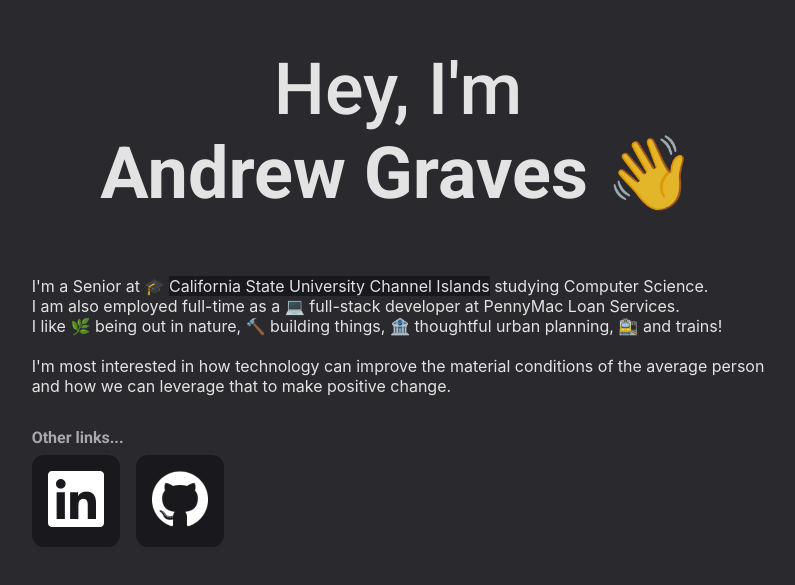
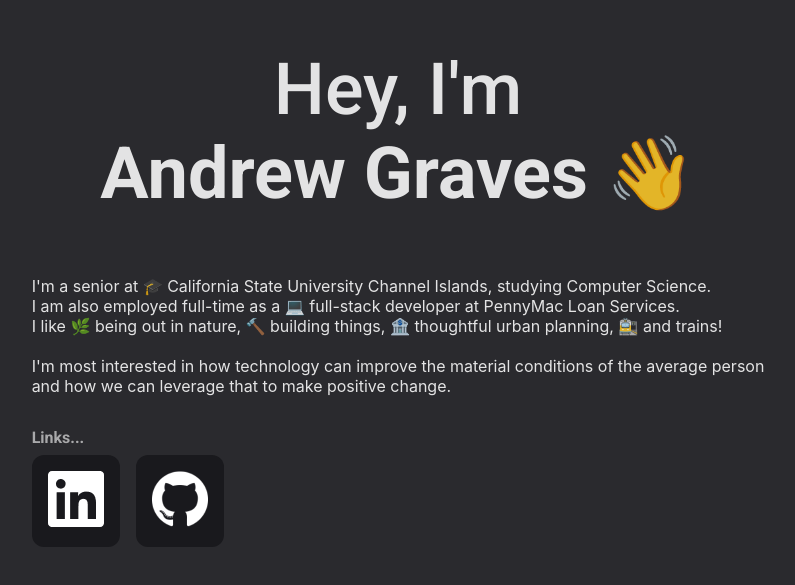
Before and after one commit to andrewcgraves/andrewcgraves.com, a Next.js app: page / in a window 1280 px wide. Shown: the part 103-688 px from the top of the page, without its empty margins (242-1037 px from the left). Built offline with nearby package versions, Linux system fonts and the light colour scheme.

Commit message:
more formatting changes

```diff
--- a/pages/index.tsx
+++ b/pages/index.tsx
@@ -21,7 +21,7 @@ export default function Home() {
         <div style={{alignItems: 'start', paddingLeft: '32px', paddingRight: '32px'}}>
           <div >
             <p>
-              I'm a Senior at 🎓 <a target='_blank' href='https://www.csuci.edu/'>California State University Channel Islands</a> studying Computer Science.
+              I'm a senior at 🎓 California State University Channel Islands, studying Computer Science.
               <br></br>I am also employed full-time as a 💻 full-stack developer at PennyMac Loan Services.
               <br></br>I like 🌿 being out in nature, 🔨 building things, 🏦 thoughtful urban planning, 🚉 and trains!
               <br></br><br></br> I'm most interested in how technology can improve the material conditions of the average person
@@ -29,7 +29,7 @@ export default function Home() {
             </p>
           </div>
           <div style={{marginTop: '32px'}}>
-            <p className={styles.caption}>Other links...</p>
+            <p className={styles.caption}>Links...</p>
             <div style={{display: 'flex', flexDirection: 'row', justifyContent: 'left'}}>
               <LinkBox link="https://www.linkedin.com/in/andrewcgraves/" imgSrc="/linkedInLogo.png" width={56} height={56}/>
               <LinkBox link="https://github.com/andrewcgraves" imgSrc="/githubLogo.png" width={56} height={56}/>
```
